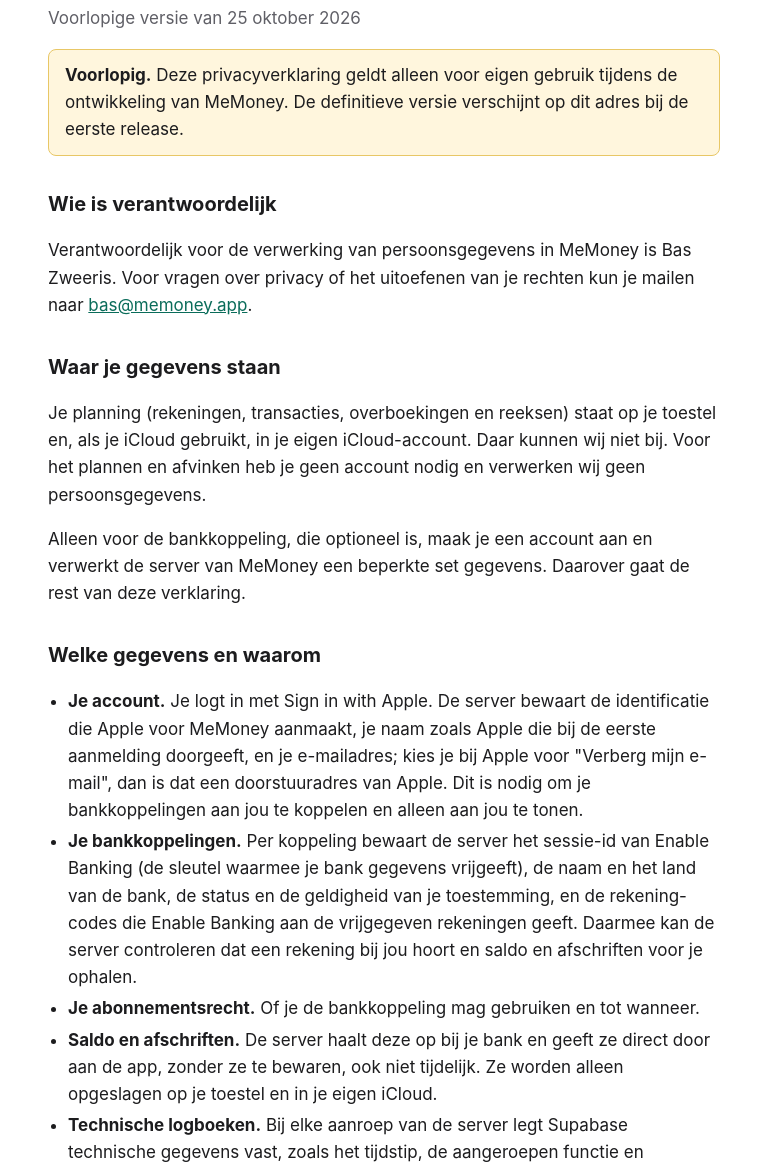
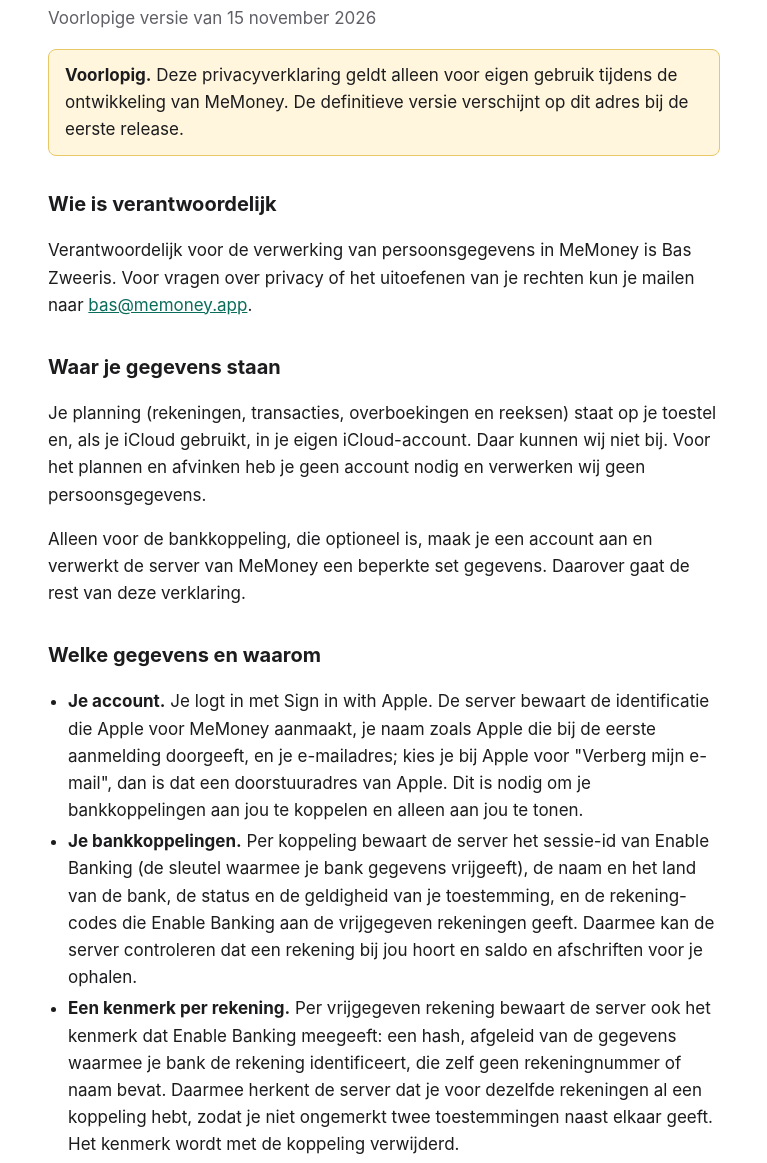
Before and after one commit to BasZweeris/memoney-site, a plain HTML site: page privacy/index.html in a window 1280 px wide. Shown: the part 137-1300 px from the top of the page, without its empty margins (256-1023 px from the left). Drawn offline with Linux system fonts and the light colour scheme.

Commit message:
Privacyverklaring: kenmerk per rekening (identification_hash) voor één toestemming per bankrekening
Co-Authored-By: Claude Opus 5.5 <noreply@anthropic.com>

```diff
--- a/privacy/index.html
+++ b/privacy/index.html
@@ -14,7 +14,7 @@
 
   <main>
     <h1>Privacyverklaring</h1>
-    <p class="meta">Voorlopige versie van 25 oktober 2026</p>
+    <p class="meta">Voorlopige versie van 15 november 2026</p>
 
     <div class="notice">
       <strong>Voorlopig.</strong> Deze privacyverklaring geldt alleen voor eigen gebruik tijdens de ontwikkeling
@@ -53,6 +53,13 @@
         geldigheid van je toestemming, en de rekening-codes die Enable Banking aan de vrijgegeven rekeningen
         geeft. Daarmee kan de server controleren dat een rekening bij jou hoort en saldo en afschriften voor
         je ophalen.
+      </li>
+      <li>
+        <strong>Een kenmerk per rekening.</strong> Per vrijgegeven rekening bewaart de server ook het kenmerk
+        dat Enable Banking meegeeft: een hash, afgeleid van de gegevens waarmee je bank de rekening
+        identificeert, die zelf geen rekeningnummer of naam bevat. Daarmee herkent de server dat je voor
+        dezelfde rekeningen al een koppeling hebt, zodat je niet ongemerkt twee toestemmingen naast elkaar
+        geeft. Het kenmerk wordt met de koppeling verwijderd.
       </li>
       <li>
         <strong>Je abonnementsrecht.</strong> Of je de bankkoppeling mag gebruiken en tot wanneer.
```
